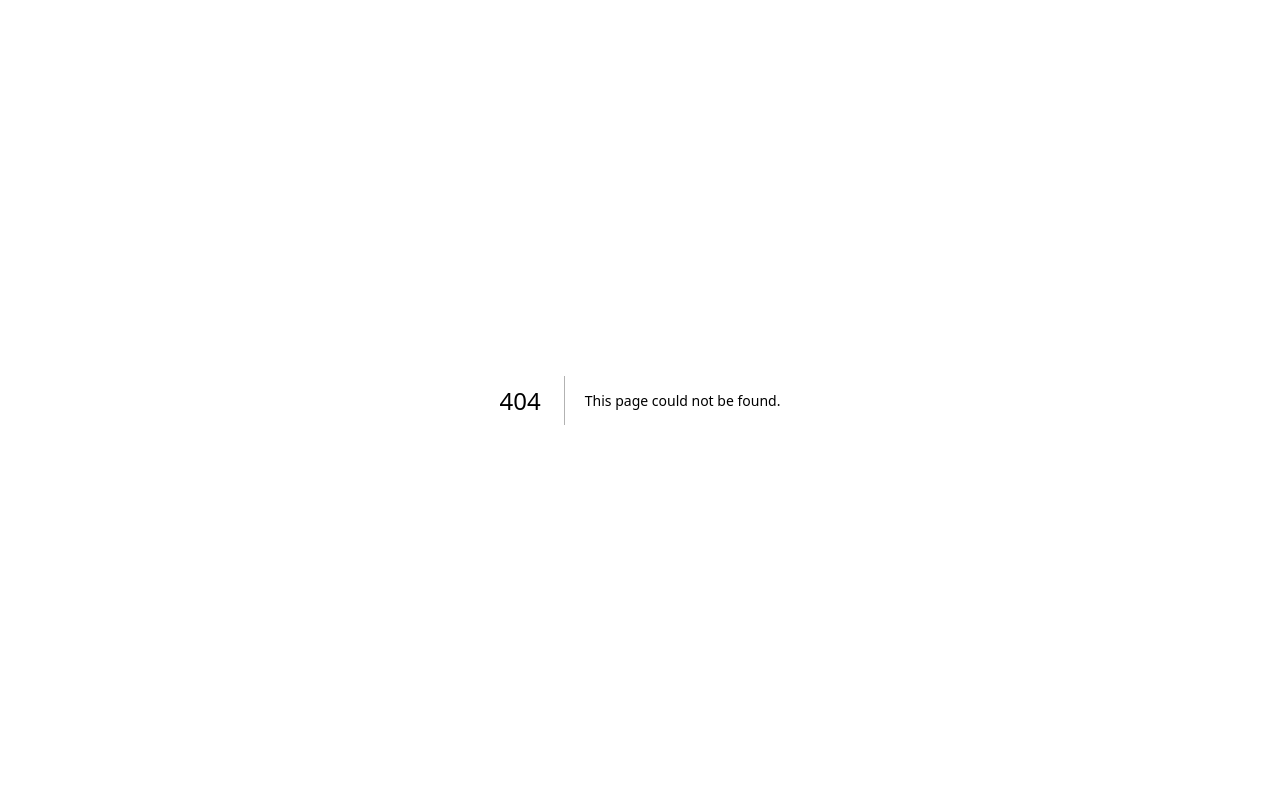
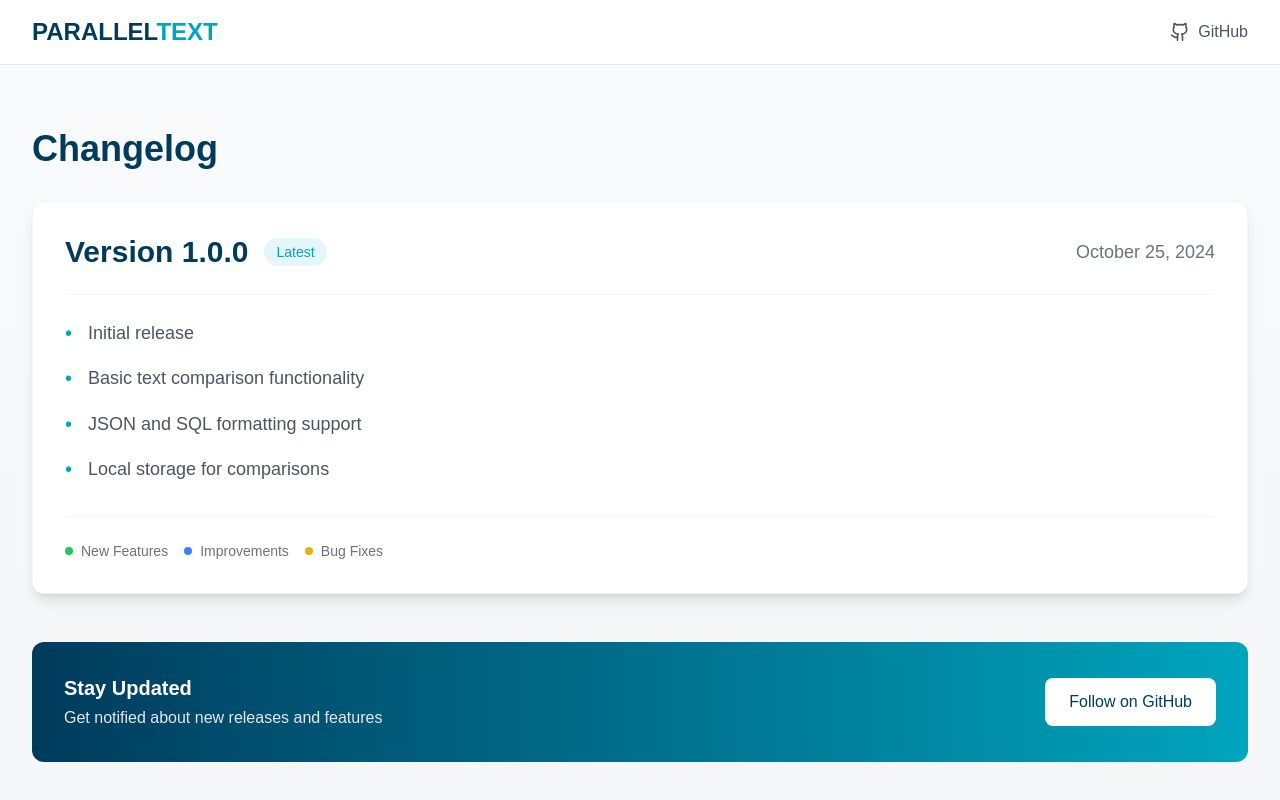
Before and after one commit to DanteLentsoe/paralleltext-website, a Next.js app: page /changelog in a window 1280 px wide. Before the commit this address had no page. Shown: the top 800 px of the page. Built offline with nearby package versions, Linux system fonts and the light colour scheme.

Commit message:
feat: add `Changelog` page

```diff
--- /dev/null
+++ b/src/components/SVG/GithubSVGIcon/index.ts
@@ -0,0 +1 @@
+export * from './GithubSVGIcon'
--- /dev/null
+++ b/src/pages/changelog.tsx
@@ -0,0 +1,108 @@
+import { Footer, NavigationMinified } from '@/components'
+import Link from 'next/link'
+
+export default function Changelog() {
+  const releases = [
+    {
+      version: '1.0.0',
+      date: '2024-10-25',
+      changes: [
+        'Initial release',
+        'Basic text comparison functionality',
+        'JSON and SQL formatting support',
+        'Local storage for comparisons',
+      ],
+    },
+  ]
+
+  return (
+    <div className="min-h-screen bg-gradient-to-b from-gray-50 to-gray-100 flex flex-col">
+      <NavigationMinified />
+
+      <div className="flex-grow">
+        <div className="mx-auto max-w-7xl px-4 py-16 sm:px-6 lg:px-8">
+          <h1 className="text-4xl font-bold text-[#003B5C] mb-8">Changelog</h1>
+
+          <div className="space-y-8">
+            {releases.map((release) => (
+              <div
+                key={release.version}
+                className="rounded-xl bg-white p-8 shadow-lg border border-gray-100 hover:shadow-xl transition-shadow"
+              >
+                <div className="flex flex-col sm:flex-row sm:items-center sm:justify-between gap-4 pb-6 border-b border-gray-100">
+                  <div className="flex items-center gap-4">
+                    <h2 className="text-3xl font-bold text-[#003B5C]">
+                      Version {release.version}
+                    </h2>
+                    <span className="inline-flex items-center px-3 py-1 rounded-full bg-[#00A4BD] bg-opacity-10 text-[#00A4BD] text-sm font-medium">
+                      Latest
+                    </span>
+                  </div>
+                  <time className="text-gray-500 text-lg">
+                    {new Date(release.date).toLocaleDateString('en-US', {
+                      year: 'numeric',
+                      month: 'long',
+                      day: 'numeric',
+                    })}
+                  </time>
+                </div>
+
+                <ul className="mt-6 space-y-4">
+                  {release.changes.map((change, index) => (
+                    <li
+                      key={index}
+                      className="flex items-start text-gray-600 text-lg leading-relaxed"
+                    >
+                      <span className="mr-4 text-[#00A4BD] text-xl">•</span>
+                      <span className="flex-1">{change}</span>
+                    </li>
+                  ))}
+                </ul>
+
+                {/* Optional: Add more details section */}
+                <div className="mt-8 pt-6 border-t border-gray-100">
+                  <div className="flex items-center gap-4 text-sm text-gray-500">
+                    <span className="flex items-center gap-2">
+                      <span className="w-2 h-2 rounded-full bg-green-500"></span>
+                      New Features
+                    </span>
+                    <span className="flex items-center gap-2">
+                      <span className="w-2 h-2 rounded-full bg-blue-500"></span>
+                      Improvements
+                    </span>
+                    <span className="flex items-center gap-2">
+                      <span className="w-2 h-2 rounded-full bg-yellow-500"></span>
+                      Bug Fixes
+                    </span>
+                  </div>
+                </div>
+              </div>
+            ))}
+          </div>
+
+          {/* Optional: Add a newsletter subscription */}
+          <div className="mt-12 rounded-xl bg-gradient-to-r from-[#003B5C] to-[#00A4BD] p-8 text-white">
+            <div className="flex flex-col sm:flex-row items-center justify-between gap-6">
+              <div>
+                <h3 className="text-xl font-semibold">Stay Updated</h3>
+                <p className="mt-1 text-gray-200">
+                  Get notified about new releases and features
+                </p>
+              </div>
+              <Link
+                href="https://github.com/DanteLentsoe/comparsion-chromoe-extension"
+                target="_blank"
+                rel="noopener noreferrer"
+                className="inline-flex items-center px-6 py-3 bg-white text-[#003B5C] rounded-lg font-medium hover:bg-gray-50 transition-colors"
+              >
+                Follow on GitHub
+              </Link>
+            </div>
+          </div>
+        </div>
+      </div>
+
+      <Footer />
+    </div>
+  )
+}
```
